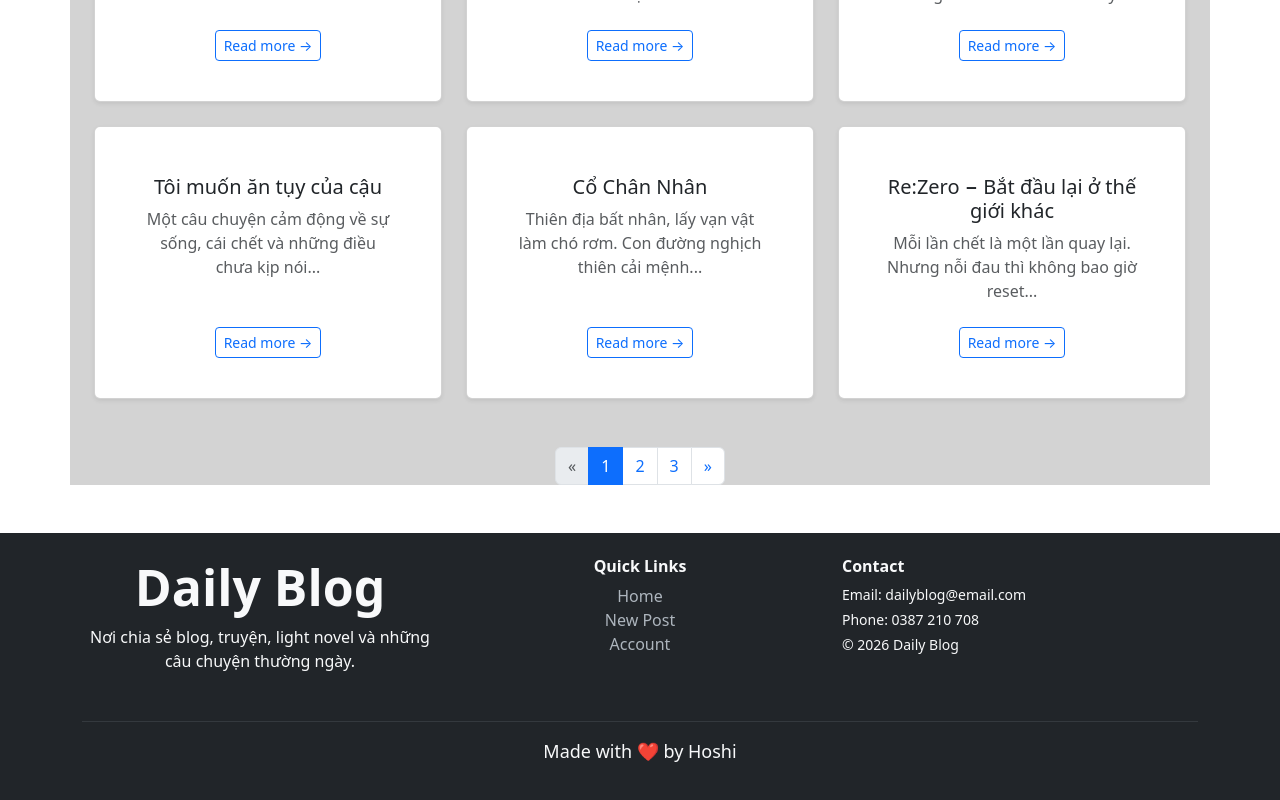
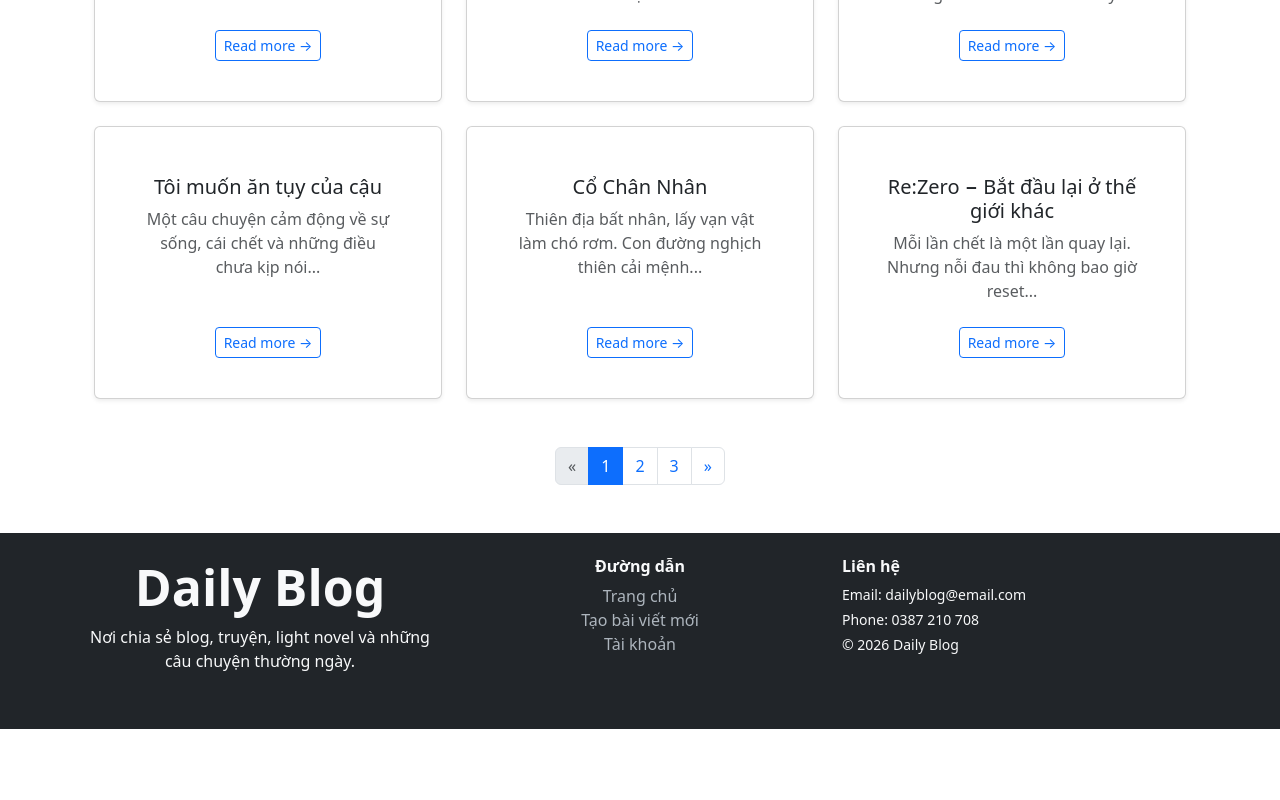
Before and after one commit to Hoshi2107/DailyBlogWeb, a Vue app: page / in a window 1280 px wide. Shown: the part 1210-2010 px from the top of the page. After the commit the page ends 1939 px from the top, so only its background shows below. Built offline with nearby package versions, Linux system fonts and the light colour scheme.

Commit message:
change VN to Eng at Footer, change BG color for homepage (white)

```diff
--- a/src/components/DailyBlogHomePage.vue
+++ b/src/components/DailyBlogHomePage.vue
@@ -263,6 +263,6 @@ h1 {
   font-weight: bold;
 }
 .container {
-  background-color: lightgray;
+  background-color: white ;
 }
 </style>
--- a/src/components/Footer.vue
+++ b/src/components/Footer.vue
@@ -13,17 +13,17 @@
 
         <!-- Links -->
         <div class="col-md-4 mb-3">
-          <h6 class="fw-bold">Quick Links</h6>
+          <h6 class="fw-bold">Đường dẫn</h6>
           <ul class="list-unstyled">
-            <li><router-link to="/" class="footer-link">Home</router-link></li>
+            <li><router-link to="/" class="footer-link">Trang chủ</router-link></li>
             <li>
               <router-link to="/new-post" class="footer-link"
-                >New Post</router-link
+                >Tạo bài viết mới</router-link
               >
             </li>
             <li>
               <router-link to="/account" class="footer-link"
-                >Account</router-link
+                >Tài khoản</router-link
               >
             </li>
           </ul>
@@ -31,7 +31,7 @@
 
         <!-- Info -->
         <div class="col-md-4 mb-3">
-          <h6 class="fw-bold" style="text-align: left">Contact</h6>
+          <h6 class="fw-bold" style="text-align: left">Liên hệ</h6>
           <p class="small mb-1" style="text-align: left">
             Email: dailyblog@email.com
           </p>
@@ -40,8 +40,8 @@
         </div>
       </div>
 
-      <hr class="border-secondary" />
-      <p style="font-size: large">Made with ❤️ by Hoshi</p>
+      <!-- <hr class="border-secondary" />
+      <p style="font-size: large">Made with ❤️ by Hoshi</p> -->
     </div>
   </footer>
 </template>
```
